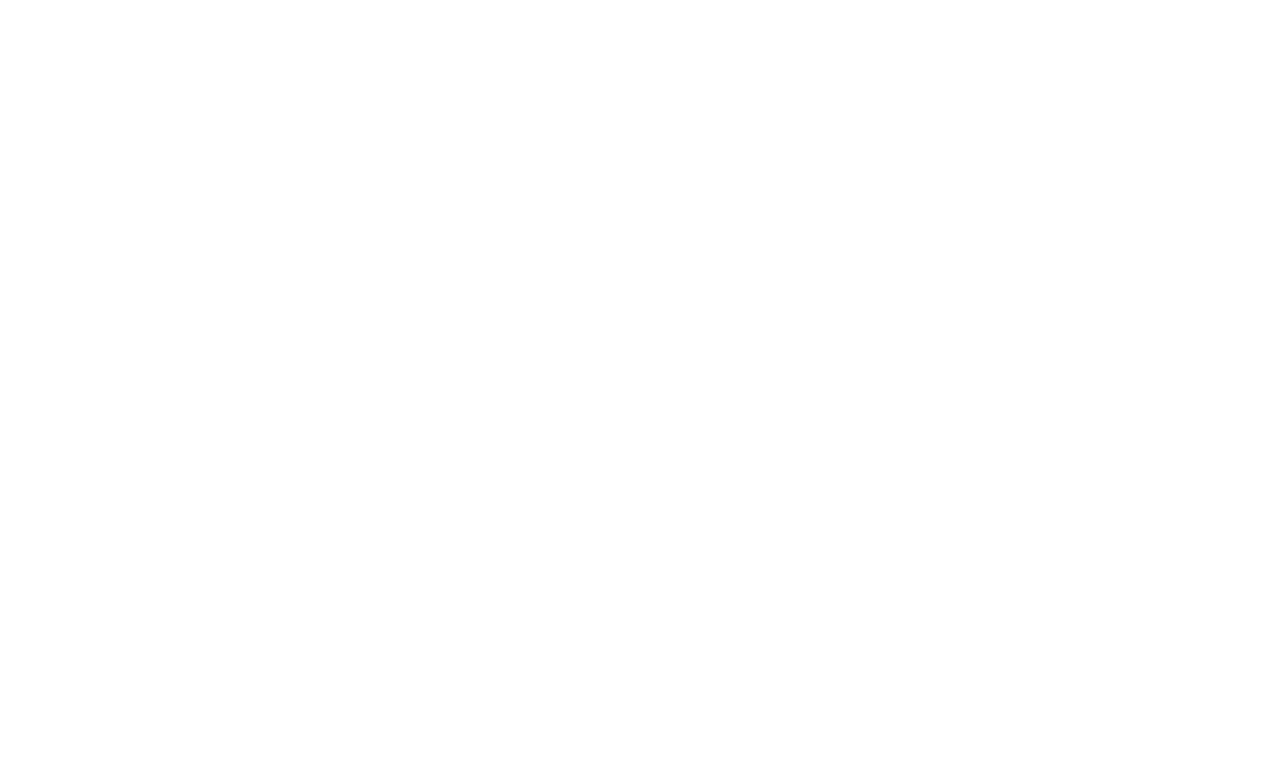
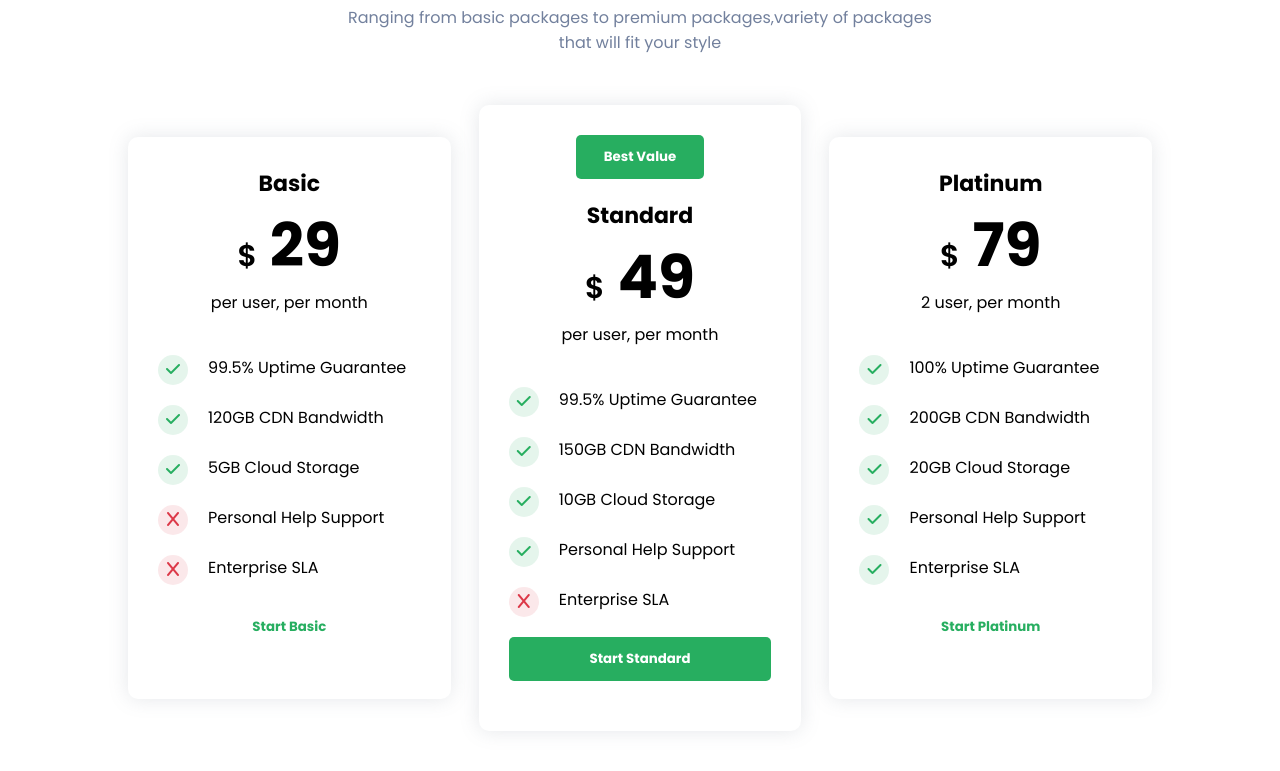
Before and after one commit to chrismbah/Rent-Up, a React (Vite) app: page / in a window 1280 px wide. Shown: the part 5492-6263 px from the top of the page. Before the commit the page ends 5500 px from the top, so only its background shows below. Built offline with nearby package versions, Linux system fonts and the light colour scheme.

Commit message:
Finidhed up Price components and styling

```diff
--- a/src/components/home/Price/Price.css
+++ b/src/components/home/Price/Price.css
@@ -0,0 +1,41 @@
+.price{
+    text-align: center;
+}
+.price .content .box{
+    width: 31.5%;
+    padding: 30px;
+    border-radius: 10px;
+}
+.price button{
+    margin-bottom: 20px;
+}
+.price .box:nth-child(odd) .topbtn button{
+    display: none;
+}
+.price h3{
+    font-size: 22px;
+}
+.price h1{
+    font-size: 60px;
+}
+.price span{
+    font-size: 30px;
+    font-weight: 600;
+}
+.price ul{
+    margin-top: 40px;
+}
+.price ul li{
+    display: flex;
+    margin-bottom: 20px;
+}
+.price label{
+    width: 30px;
+    height: 30px;
+    line-height: 30px;
+    border-radius: 50%;
+    margin-right: 20px;
+}
+.price .btn5{
+    width: 100%;
+}
--- a/src/components/home/Price/Price.jsx
+++ b/src/components/home/Price/Price.jsx
@@ -1,6 +1,7 @@
 import React from "react";
 import PriceCard from "./PriceCard";
 import Heading from "../../common/Heading";
+import "./Price.css"
 
 export default function Price() {
   return (
@@ -11,6 +12,7 @@
             title="Select Your Package"
             subtitle="Ranging from basic packages to premium packages,variety of packages that will fit your style"
           />
+          <PriceCard />
         </div>
       </section>
     </>
--- a/src/components/home/Price/PriceCard.jsx
+++ b/src/components/home/Price/PriceCard.jsx
@@ -1,7 +1,52 @@
-import React from 'react'
+import React from "react";
+import { price } from "../../data/Data";
 
 export default function PriceCard() {
   return (
-    <>PriceCard</>
-  )
+    <>
+      <div className="content flex mtop">
+        {price.map((item, index) => (
+          <div className="box shadow" key={index}>
+            <div className="topbtn">
+              <button className="btn3">{item.best}</button>
+            </div>
+            <h3>{item.plan}</h3>
+            <h1>
+              <span>$</span> {item.price}
+            </h1>
+            <p>{item.ptext}</p>
+            <ul>
+              {item.list.map((val) => {
+                const { icon, text, change } = val;
+                return (
+                  <li>
+                    <label
+                      style={{
+                        background:
+                          change === "color" ? "#dc35451d" : "#27ae601f",
+                        color: change === "color" ? "#dc3848" : "#27ae60",
+                      }}
+                    >
+                      {icon}
+                    </label>
+                    <p>{text}</p>
+                  </li>
+                );
+              })}
+            </ul>
+            <button
+              className="btn5"
+              style={{
+                background:
+                  item.plan === "Standard" ? "#27ae60" : "#fff",
+                color: item.plan === "Standard" ? "#fff" : "#27ae60",
+              }}
+            >
+              Start {item.plan}
+            </button>
+          </div>
+        ))}
+      </div>
+    </>
+  );
 }
```
